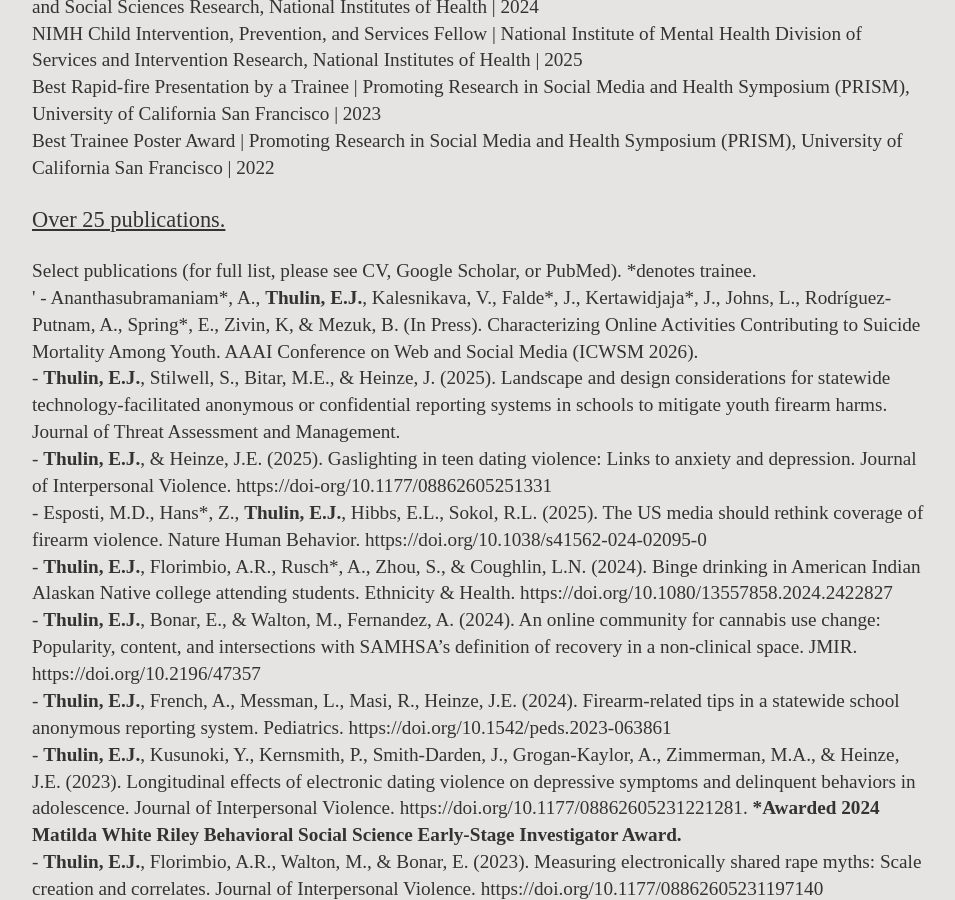
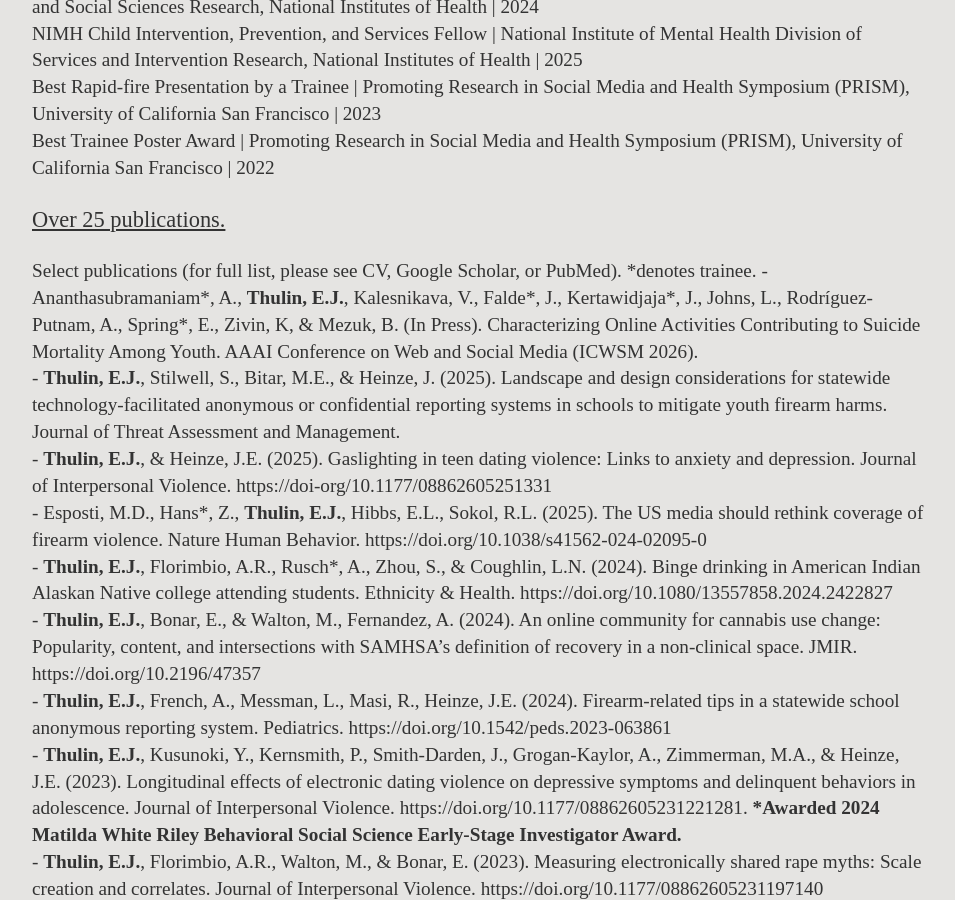
Before and after one commit to elysethulin/elysethulin.github.io, a Jekyll site: the page built from index.html, in a window 1280 px wide and 900 px high, scrolled down 1326 px. Shown: the whole window, without its empty margins (160-1115 px from the left). Built offline with Jekyll 4.4.1, drawn with Linux system fonts in a browser that asks for light colours.

```diff
--- a/index.html
+++ b/index.html
@@ -17,7 +17,7 @@ title: Elyse Thulin
 			<br> Best Trainee Poster Award | Promoting Research in Social Media and Health Symposium (PRISM), University of California San Francisco | 2022 </p>
 	<p style="font-size:140%;"> <ins> Over 25 publications. </ins>
 	<p style="font-size:120%;">Select publications (for full list, please see CV, Google Scholar, or PubMed). *denotes trainee.
-			<br> ' - Ananthasubramaniam*, A., <b>Thulin, E.J.</b>, Kalesnikava, V., Falde*, J., Kertawidjaja*, J., Johns, L.,  Rodríguez-Putnam, A., Spring*, E., Zivin, K, & Mezuk, B. (In Press). Characterizing Online Activities Contributing to Suicide Mortality Among Youth. AAAI Conference on Web and Social Media (ICWSM 2026).
+			- Ananthasubramaniam*, A., <b>Thulin, E.J.</b>, Kalesnikava, V., Falde*, J., Kertawidjaja*, J., Johns, L.,  Rodríguez-Putnam, A., Spring*, E., Zivin, K, & Mezuk, B. (In Press). Characterizing Online Activities Contributing to Suicide Mortality Among Youth. AAAI Conference on Web and Social Media (ICWSM 2026).
 			<br> - <b>Thulin, E.J.</b>, Stilwell, S., Bitar, M.E., & Heinze, J. (2025). Landscape and design considerations for statewide technology-facilitated anonymous or confidential reporting systems in schools to mitigate youth firearm harms. Journal of Threat Assessment and Management.
 			<br> - <b>Thulin, E.J.</b>, & Heinze, J.E. (2025). Gaslighting in teen dating violence: Links to anxiety and depression. Journal of Interpersonal Violence. https://doi-org/10.1177/08862605251331
 			<br> - Esposti, M.D., Hans*, Z., <b>Thulin, E.J.</b>, Hibbs, E.L., Sokol, R.L. (2025). The US media should rethink coverage of firearm violence. Nature Human Behavior. https://doi.org/10.1038/s41562-024-02095-0
```
